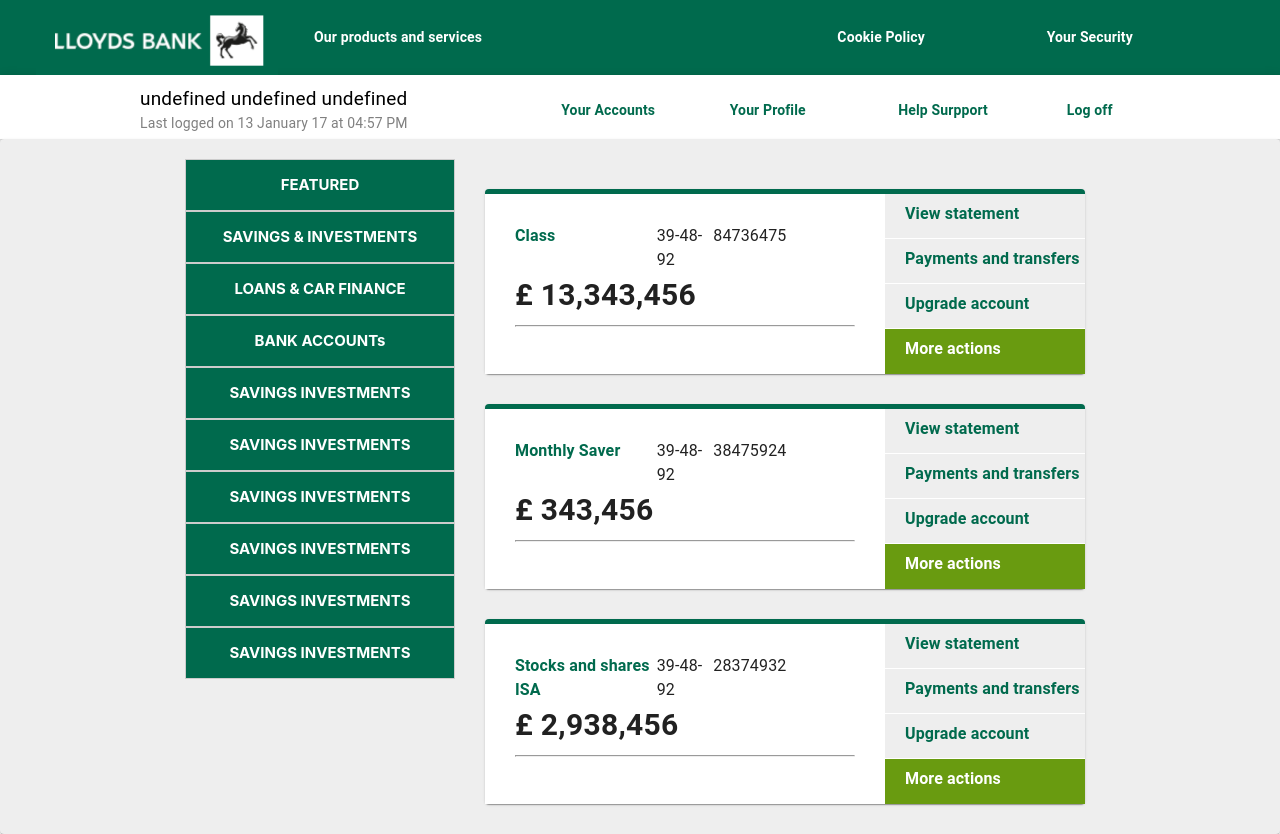
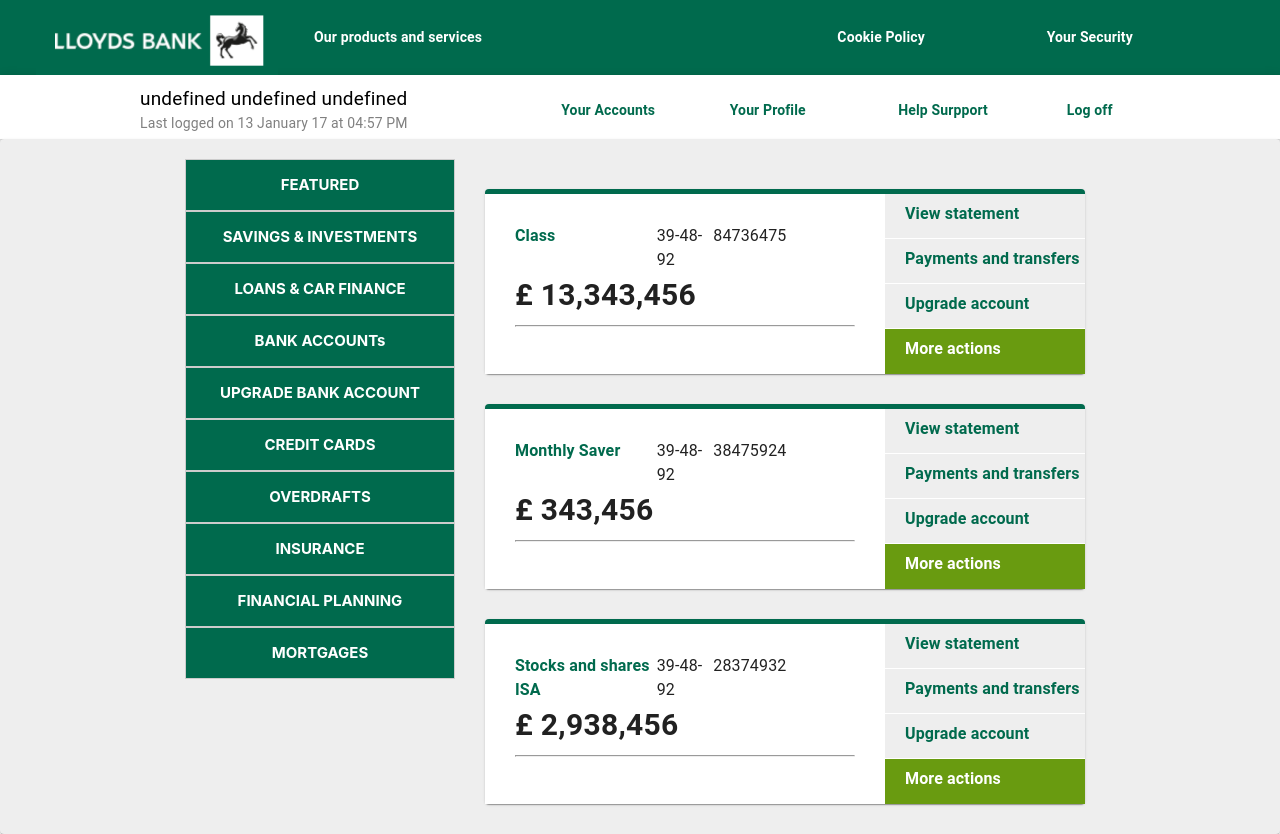
Before and after one commit to nicky1127/mca-mock, a React (Create React App) app: page / in a window 1280 px wide. Built offline with nearby package versions, Linux system fonts and the light colour scheme.

Commit message:
side bar changes

```diff
--- a/src/components/SideBar.js
+++ b/src/components/SideBar.js
@@ -29,12 +29,12 @@
         <Box className={classes.item}>SAVINGS &amp; INVESTMENTS</Box>
         <Box className={classes.item}>LOANS &amp; CAR FINANCE</Box>
         <Box className={classes.item}>BANK ACCOUNTs</Box>
-        <Box className={classes.item}>SAVINGS INVESTMENTS</Box>
-        <Box className={classes.item}>SAVINGS INVESTMENTS</Box>
-        <Box className={classes.item}>SAVINGS INVESTMENTS</Box>
-        <Box className={classes.item}>SAVINGS INVESTMENTS</Box>
-        <Box className={classes.item}>SAVINGS INVESTMENTS</Box>
-        <Box className={classes.item}>SAVINGS INVESTMENTS</Box>
+        <Box className={classes.item}>UPGRADE BANK ACCOUNT</Box>
+        <Box className={classes.item}>CREDIT CARDS</Box>
+        <Box className={classes.item}>OVERDRAFTS</Box>
+        <Box className={classes.item}>INSURANCE</Box>
+        <Box className={classes.item}>FINANCIAL PLANNING</Box>
+        <Box className={classes.item}>MORTGAGES</Box>
       </Box>
     </div>
   );
```
